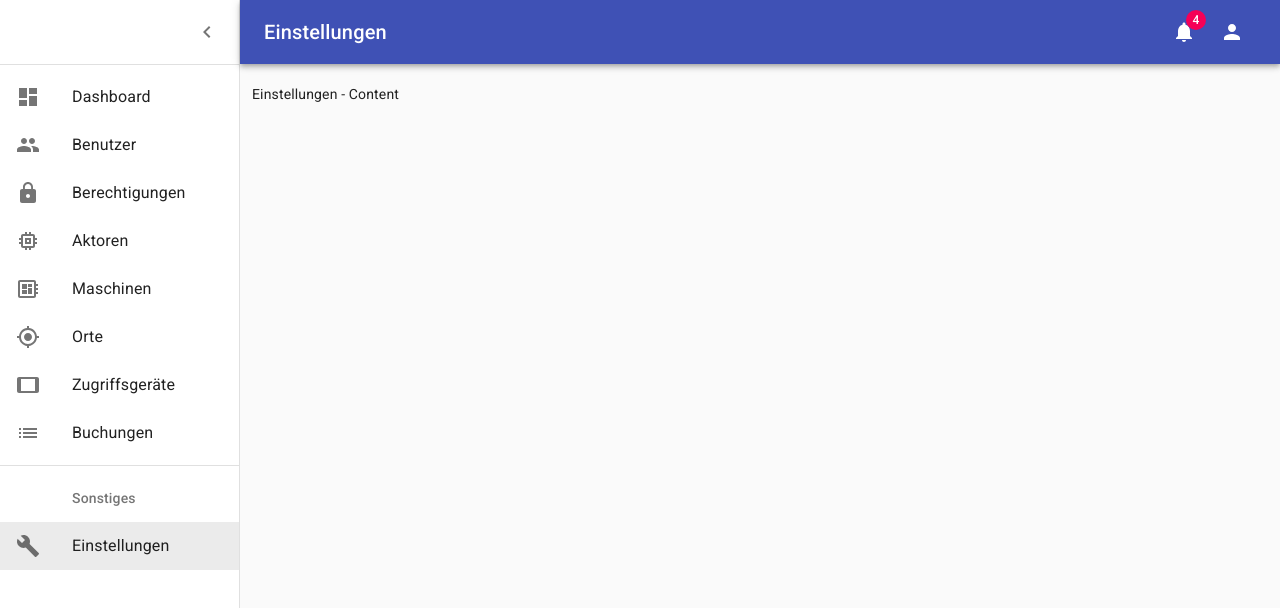
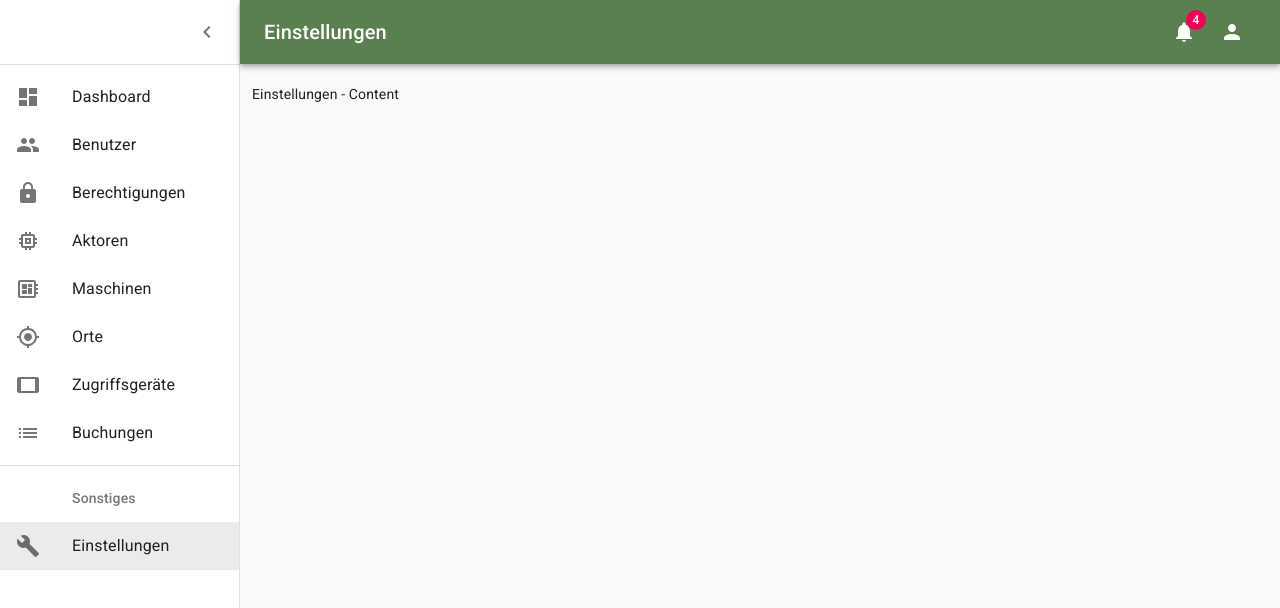
Before and after one commit to faaaaabi/fabaccess-admin-interface, a React (Create React App) app: page /settings in a window 1280 px wide. Shown: the top 608 px of the page. Built offline with nearby package versions, Linux system fonts and the light colour scheme.

Commit message:
chore: changed page title and header appBar background color

```diff
--- a/public/index.html
+++ b/public/index.html
@@ -28,7 +28,7 @@
       work correctly both with client-side routing and a non-root public URL.
       Learn how to configure a non-root public URL by running `npm run build`.
     -->
-    <title>React App</title>
+    <title>FabAccess - Admin Interface</title>
   </head>
   <body>
     <noscript>You need to enable JavaScript to run this app.</noscript>
--- a/src/scenes/Skeleton/style.ts
+++ b/src/scenes/Skeleton/style.ts
@@ -22,6 +22,7 @@ const style = makeStyles(theme => ({
             easing: theme.transitions.easing.sharp,
             duration: theme.transitions.duration.leavingScreen,
         }),
+        backgroundColor: '#59804E'
     },
     appBarShift: {
         marginLeft: drawerWidth,
```
